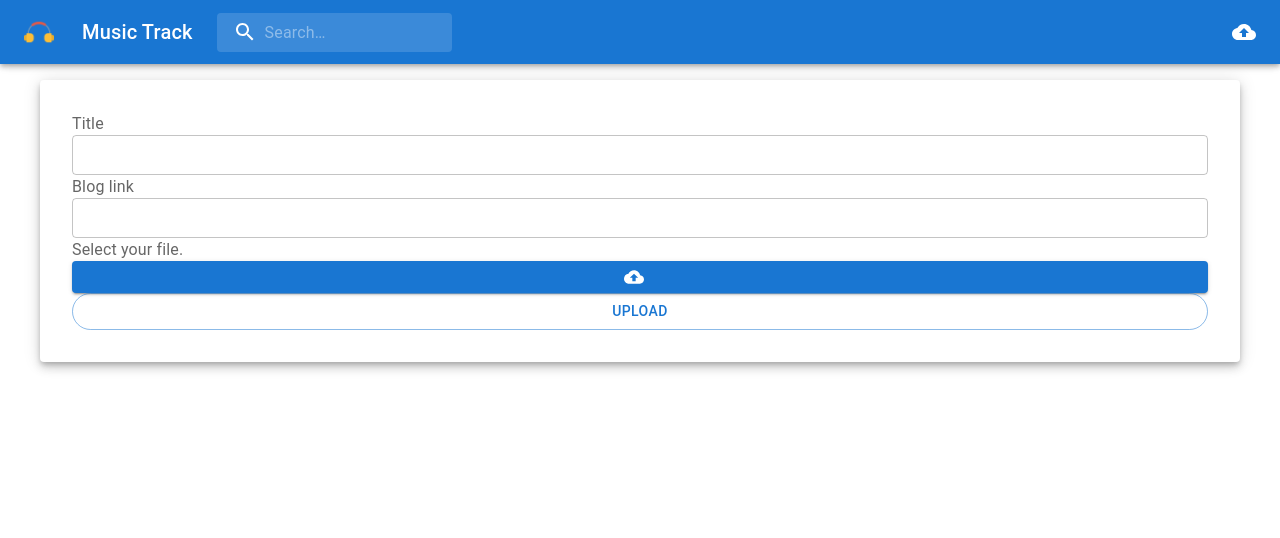
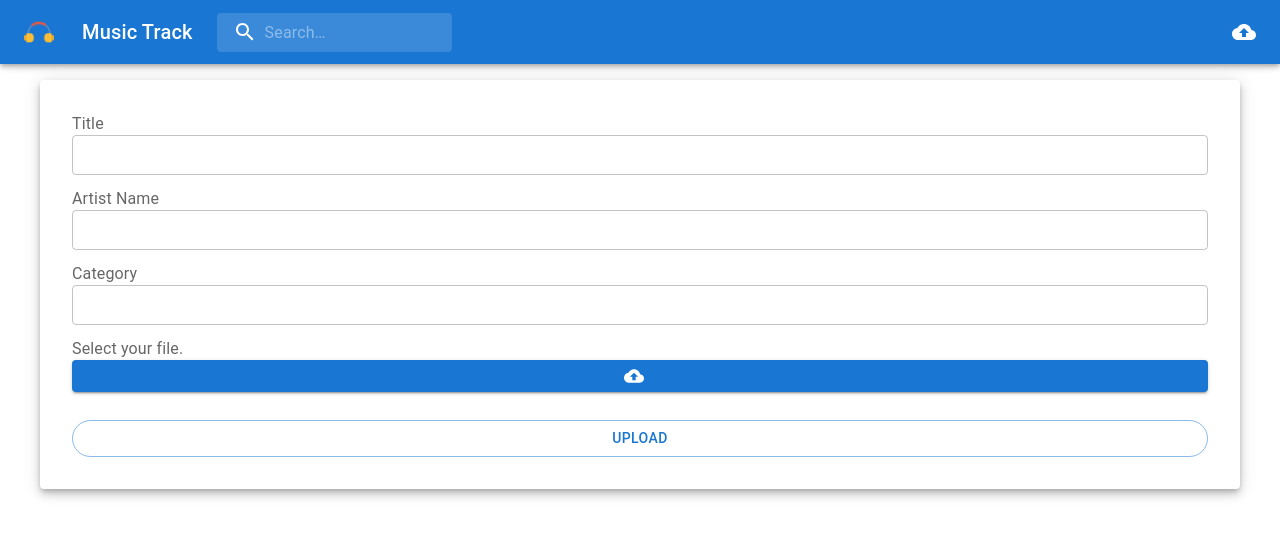
Before and after one commit to naimur61/music-playstation, a React (Create React App) app: page /upload in a window 1280 px wide. Shown: the top 538 px of the page. Built offline with nearby package versions, Linux system fonts and the light colour scheme.

Commit message:
upload filed style done

```diff
--- a/src/components/Upload.jsx
+++ b/src/components/Upload.jsx
@@ -59,7 +59,7 @@ const Upload = () => {
 	return (
 		<Paper elevation={6} sx={{ m: 5, p: "2rem" }}>
 			<form onSubmit={handleSubmit(onSubmit)}>
-				<Grid rowSpacing={5} columnSpacing={5}>
+				<Grid container spacing={1.5}>
 					{/* Title */}
 					<Grid item xs={12}>
 						<InputLabel htmlFor="name">Title</InputLabel>
@@ -68,38 +68,62 @@ const Upload = () => {
 							size="small"
 							id="title"
 							variant="outlined"
-							{...register("title", { required: "Title field is empty" })}
+							{...register("title", { required: "Title is empty" })}
 						/>{" "}
-						{errors.title && <small style={{ color: "red" }}>{errors.title?.message}</small>}
+						{errors.title && (
+							<small style={{ color: "red", fontWeight: "bold" }}>{errors.title?.message}</small>
+						)}
 					</Grid>
 
-					{/* Link  */}
+					{/* Artist Name  */}
 					<Grid item xs={12}>
-						<InputLabel htmlFor="link">Blog link</InputLabel>
+						<InputLabel htmlFor="artist">Artist Name</InputLabel>
 						<TextField
 							size="small"
 							fullWidth
-							id="title"
+							id="artist"
 							variant="outlined"
-							{...register("link", { required: "Link field is empty" })}
+							{...register("artist", { required: "Artist Name is empty" })}
 						/>{" "}
-						{errors.link && <small style={{ color: "red" }}>{errors.link?.message}</small>}
+						{errors.artist && (
+							<small style={{ color: "red", fontWeight: "bold" }}>{errors.artist?.message}</small>
+						)}
+					</Grid>
+
+					{/* Artist Name  */}
+					<Grid item xs={12}>
+						<InputLabel htmlFor="category">Category</InputLabel>
+						<TextField
+							size="small"
+							fullWidth
+							id="category"
+							variant="outlined"
+							{...register("category", { required: "Category is empty" })}
+						/>{" "}
+						{errors.category && (
+							<small style={{ color: "red", fontWeight: "bold" }}>{errors.category?.message}</small>
+						)}
 					</Grid>
 
 					{/* Image */}
 					<Grid item xs={12}>
 						<InputLabel htmlFor="file">Select your file.</InputLabel>
-
 						<Button fullWidth component="label" variant="contained" startIcon={<CloudUploadIcon />}>
-							<Input type="file" id="file" {...register("file")} style={{ display: "none" }} size="large" />
+							<Input
+								type="file"
+								id="file"
+								{...register("file", { required: "Selected file is empty" })}
+								style={{ display: "none" }}
+							/>
 						</Button>
-
-						{errors.image && <small style={{ color: "red" }}> {errors.image?.message}</small>}
+						{errors.file && (
+							<small style={{ color: "red", fontWeight: "bold" }}>{errors.file?.message}</small>
+						)}
 					</Grid>
 
 					{/* Button  */}
 					<Grid item xs={12}>
-						<Button type="submit" variant="outlined" fullWidth sx={{ borderRadius: "3rem" }}>
+						<Button type="submit" variant="outlined" fullWidth sx={{ borderRadius: "3rem", mt: "1rem" }}>
 							Upload
 						</Button>
 					</Grid>
```
